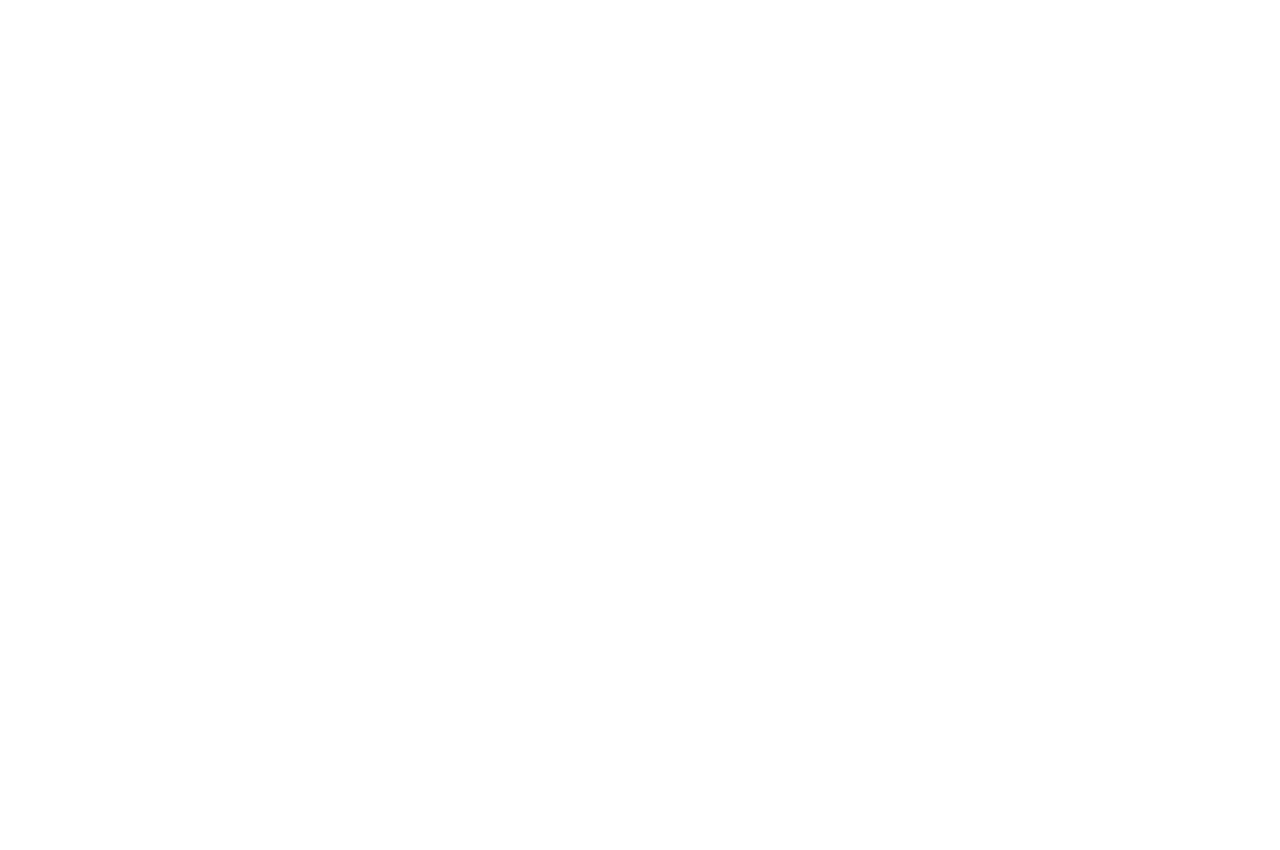
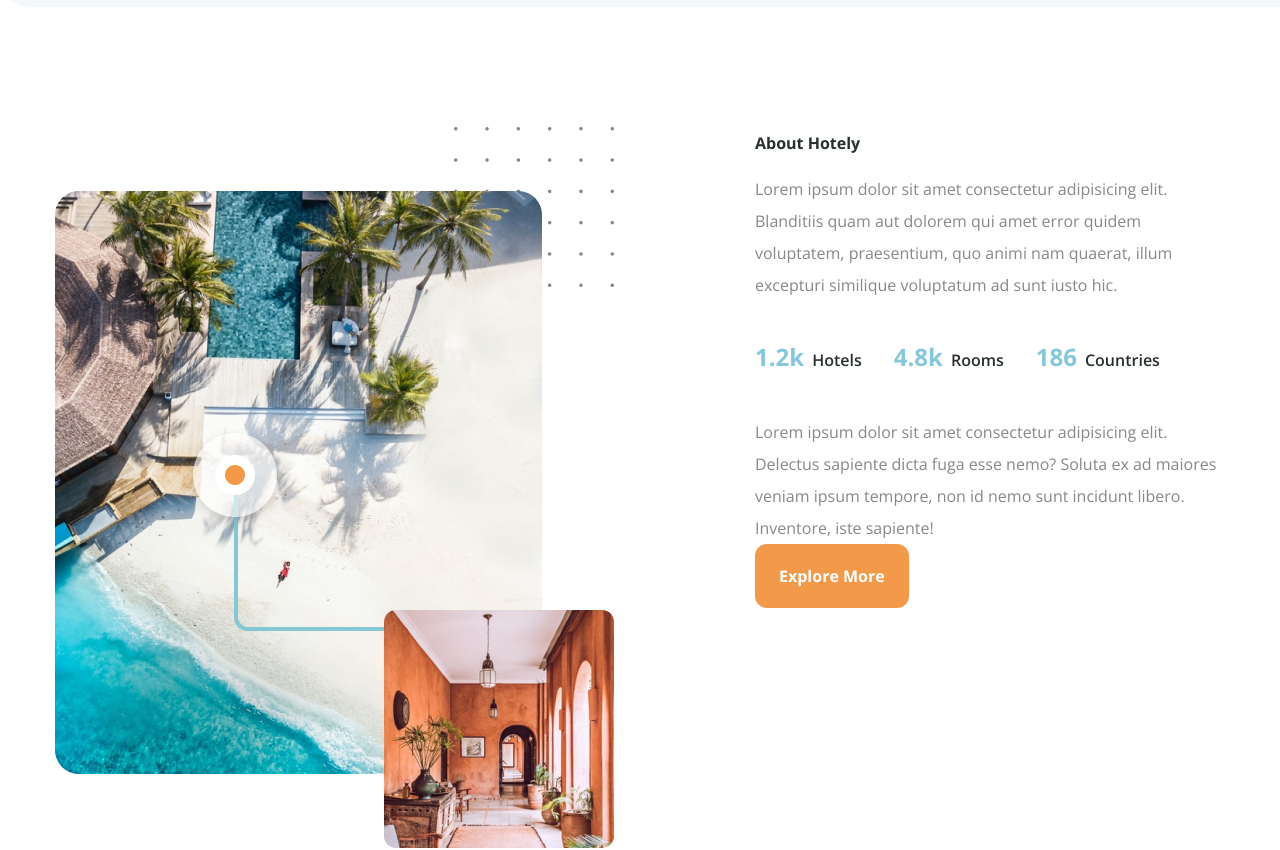
Before and after one commit to nguyenquangcr/Greenpure-home, a Next.js app: page / in a window 1280 px wide. Shown: the part 1200-2050 px from the top of the page. Built offline with nearby package versions, Linux system fonts and the light colour scheme.

Commit message:
Update ui Featured and about

```diff
--- a/app/page.jsx
+++ b/app/page.jsx
@@ -1,13 +1,16 @@
+import About from "@/components/About";
+import Featured from "@/components/Featured";
 import Footer from "@/components/Footer";
 import Header from "@/components/Header";
 import Hero from "@/components/Hero";
-import Image from "next/image";
 
 export default function Home() {
   return (
     <main className="max-w-[1440px] mx-auto bg-white overflow-hidden">
       <Header />
       <Hero />
+      <Featured />
+      <About />
       <Footer />
       <div className="h-[4000px]"></div>
     </main>
--- /dev/null
+++ b/components/About.jsx
@@ -0,0 +1,61 @@
+"use client";
+import Image from "next/image";
+import { motion } from "framer-motion";
+import { fadeIn } from "../variant";
+import { useInView } from "react-intersection-observer";
+import { Button } from "./ui/button";
+import { useMediaQuery } from "react-responsive";
+import Stats from "./Stats";
+
+const About = () => {
+  const [ref, inView] = useInView({ threshold: 0.5 });
+  const isMobile = useMediaQuery({ query: "(max-width: 768px)" });
+
+  return (
+    <section className="py-12 xl:pt-0 xl: pb-24" ref={ref}>
+      <div className="container mx-auto">
+        <div className="flex flex-col xl:flex-row">
+          {/* img */}
+          <motion.div
+            variants={fadeIn("right", 0.2)}
+            initial="hidden"
+            whileInView={"show"}
+            viewport={{ once: false, amount: 0.4 }}
+            className="flex-1 relative"
+          >
+            <Image src={"/about/img2.png"} width={559} height={721} alt="" />
+          </motion.div>
+          {/* text */}
+          <motion.div
+            variants={fadeIn("left", 0.5)}
+            initial="hidden"
+            whileInView={"show"}
+            viewport={{ once: false, amount: 0.4 }}
+            className="xl:max-w-[470px]"
+          >
+            <h2 className="h-2 mb-[38px]">About Hotely</h2>
+            <p>
+              Lorem ipsum dolor sit amet consectetur adipisicing elit.
+              Blanditiis quam aut dolorem qui amet error quidem voluptatem,
+              praesentium, quo animi nam quaerat, illum excepturi similique
+              voluptatum ad sunt iusto hic.
+            </p>
+            {/* stats */}
+            <div className=" my-5 xl:my-10 min-h-[35px]">
+              {inView && <Stats />}
+            </div>
+            <p>
+              Lorem ipsum dolor sit amet consectetur adipisicing elit. Delectus
+              sapiente dicta fuga esse nemo? Soluta ex ad maiores veniam ipsum
+              tempore, non id nemo sunt incidunt libero. Inventore, iste
+              sapiente!
+            </p>
+            <Button variant="accent">Explore More</Button>
+          </motion.div>
+        </div>
+      </div>
+    </section>
+  );
+};
+
+export default About;
--- /dev/null
+++ b/components/Featured.jsx
@@ -0,0 +1,9 @@
+const Featured = () => {
+  return (
+    <section className="bg-soft_green-secondary xl:h-[240px] max-w-[1305px] ml-auto xl:-top-[120px] relative rounded-tl-[30px] rounded-bl-[30px] px-[80px] py-[60px]">
+      Featured
+    </section>
+  );
+};
+
+export default Featured;
--- a/components/Header.jsx
+++ b/components/Header.jsx
@@ -5,7 +5,7 @@ import Nav from "./Nav";
 
 const Header = () => {
   return (
-    <header className="absolute w-full max-w-[1440px] py-8 xl:py-10 h-full">
+    <header className="absolute w-full max-w-[1440px] py-8 xl:py-10">
       <div className="container m-auto">
         {/* logo, nav (desktop), btn */}
         <div className="flex items-center justify-between">
--- /dev/null
+++ b/components/Stats.jsx
@@ -0,0 +1,48 @@
+"use client";
+import CountUp from "react-countup";
+
+const statsData = [
+  {
+    value: 1.2,
+    type: "Hotels",
+    unit: "k",
+  },
+  {
+    value: 4.8,
+    type: "Rooms",
+    unit: "k",
+  },
+  {
+    value: 186,
+    type: "Countries",
+    unit: null,
+  },
+];
+
+const Stats = () => {
+  return (
+    <div className="flex flex-col xl:flex-row gap-x-8 gap-y-4 my-10">
+      {statsData.map((item, index) => {
+        return (
+          <div key={index}>
+            <div className="flex items-baseline gap-x-2">
+              <h3 className="h3 text-soft_green">
+                {/* check if item.value is a decimal number */}
+                <CountUp
+                  start={0}
+                  end={item.value}
+                  decimals={item.value % 1 !== 0 ? 1 : 0}
+                  duration={6}
+                />
+                <span>{item.unit}</span>
+              </h3>
+              <div className="text-black font-semibold">{item.type}</div>
+            </div>
+          </div>
+        );
+      })}
+    </div>
+  );
+};
+
+export default Stats;
```
